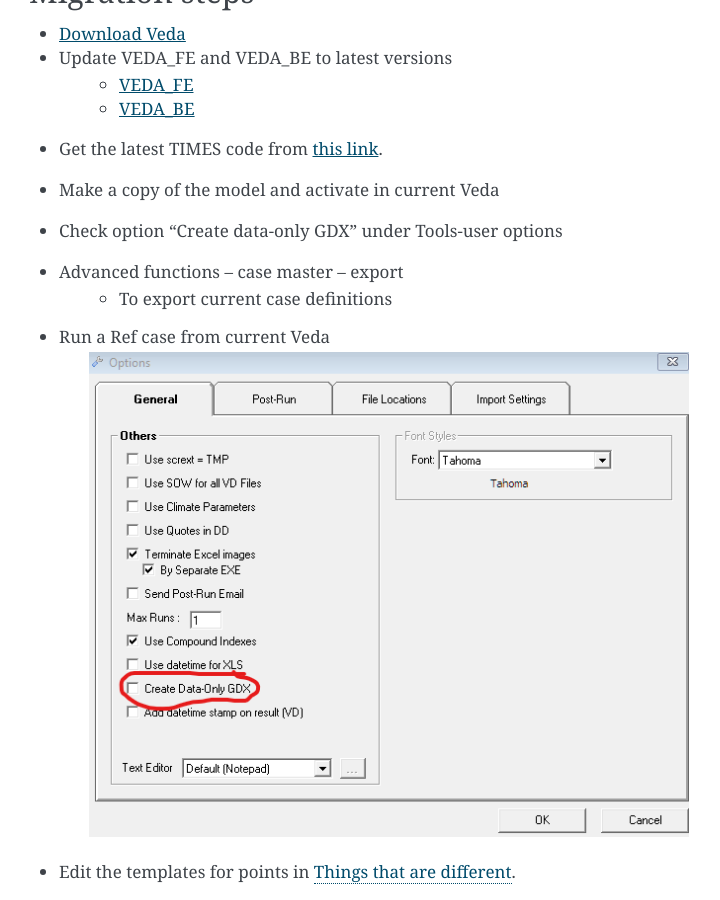
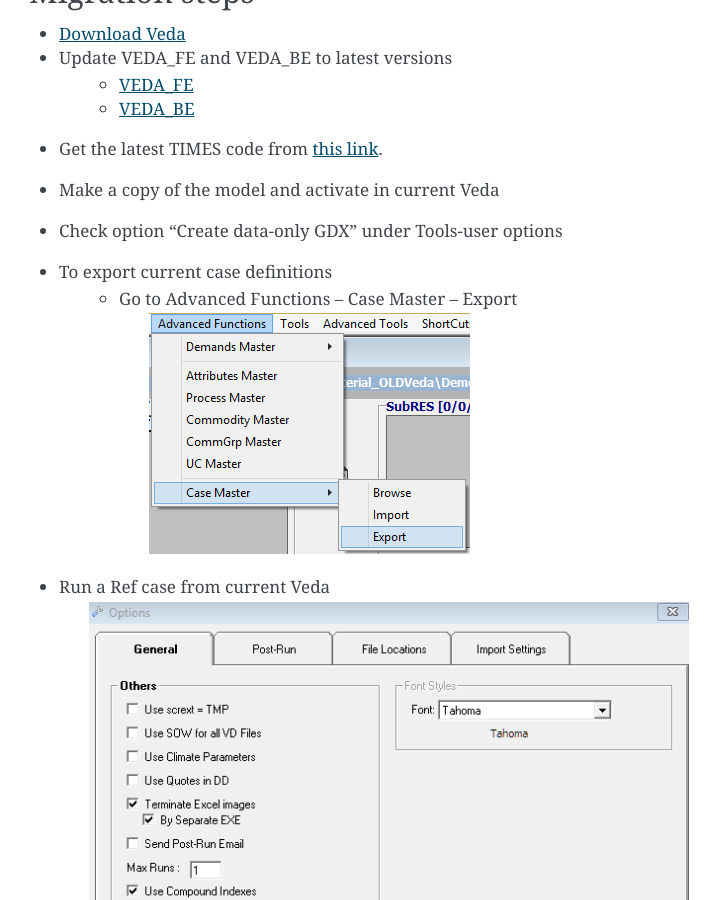
Before and after one commit to kanors-emr/Veda-documentation, a Sphinx documentation site: the page built from docs/source/pages/Migration.rst, in a window 1280 px wide and 900 px high, scrolled down 2271 px. Shown: the whole window, without its empty margins (391-1111 px from the left). Built offline with Sphinx 7.4.7, drawn with Linux system fonts in a browser that asks for light colours.

Commit message:
Export case image added
in migration steps

```diff
--- a/docs/source/pages/Migration.rst
+++ b/docs/source/pages/Migration.rst
@@ -66,8 +66,9 @@
 • Get the latest TIMES code from |times code link|.
 • Make a copy of the model and activate in current Veda
 • Check option “Create data-only GDX” under Tools-user options
-• Advanced functions – case master – export
-    • To export current case definitions
+• To export current case definitions
+    • Go to Advanced Functions – Case Master – Export
+        .. image:: images/Advancedfunction_Export_Cases.PNG
 • Run a Ref case from current Veda
     .. image:: images/old_veda_ref_case.png
 • Edit the templates for points in :ref:`Things that are different`.
```
Also changed, not shown: docs/source/pages/images/Advancedfunction_Export_Cases.PNG (added).
